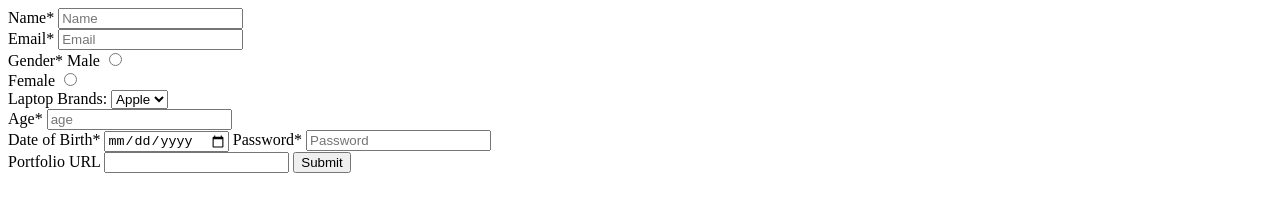
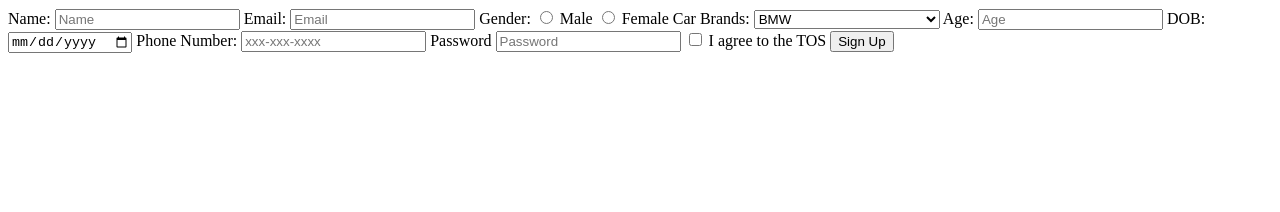
Before and after one commit to acciojob/signup-form-car-LAV1E, a website: page main.html in a window 1280 px wide. Drawn offline with Linux system fonts and the light colour scheme.

Commit message:
created a submission

```diff
--- a/main.html
+++ b/main.html
@@ -8,45 +8,46 @@
 
 <body>
 	<!-- the entire body must be written by student -->
+     <form action="#" method="post">
+        <label for="name">Name:</label>
+        <input type="Text" id="name" name="name" placeholder="Name" required>
 
-    <form method="post">
-		<label for="name">Name*</label>
-		<input id="name" type="text" placeholder="Name" required><br>
+        <label for="email">Email:</label>
+        <input type="Email" id="email" name="email" placeholder="Email" required>
 
-		<label for="email">Email*</label>
-		<input id="email" type="email" placeholder="Email" required><br>
+        <label>Gender:</label>
+        <input type="Radio" id="gender_m" name="gender" required>
+        <label for="gender_m">Male</label>
+        <input type="Radio" id="gender_f" name="gender" required>
+        <label for="gender_f">Female</label>
 
-        <label for="gender_m,gender_f">Gender*</label>
-		<label for="gender_m">Male</label>
-		<input name="gender" id="gender_m" type="radio" required><br>
+        <label for="cars">Car Brands:</label>
+        <select id="cars" name="cars" required>
+            <option value="" disabled>--Please choose an option--</option>
+            <option value="bmw">BMW</option>
+            <option value="audi">Audi</option>
+            <option value="mercedes">Mercedes</option>
+        </select>
 
-		<label for="gender_f">Female</label>
-		<input name="gender" id="gender_f" type="radio" required><br>
+        <label for="age">Age:</label>
+        <input type="Number" id="age" name="age" placeholder="Age" required>
 
-        <!--Drop down-->
-		<label for="laptop" >Laptop Brands:</label>
-		<select name="laptop" id="laptop">
-        <option value="apple">Apple</option>
-        <option value="asus">Asus</option>
-        <option value="hp">HP</option>
-        </select><br>
+        <label for="dob">DOB:</label>
+        <input type="Date" id="dob" name="dob" required>
+
+        <label for="tel">Phone Number:</label>
+        <input type="Tel" id="tel" name="tel" pattern="[0-9]{3}-[0-9]{3}-[0-9]{4}" placeholder="xxx-xxx-xxxx">
+
+		<label for="password">Password</label>
+        <input type="Password" id="password" placeholder="Password" required>
+
+        <label for="tos"><input type="checkbox"heckbox" id="tos" name="tos" required>
+    I agree to the TOS</label>
 
 
-		<label for="age">Age*</label>
-		<input id="age" type="number" required placeholder="age"><br>
+        <button type="submit">Sign Up</button>
+    </form>
 
-		<label for="dob">Date of Birth*</label>
-		<input id="dob" type="date" required>
-
-
-		<label for="password">Password*</label>
-		<input id="password" type="password" required placeholder="Password"><br>
-
-		<label for="portfolio">Portfolio URL</label>
-		<input id="portfolio" type="url">
-		<button type="submit">Submit</button>
-
-	</form>
 
     <script type="text/javascript" src="./script.js">
 </script>
```
